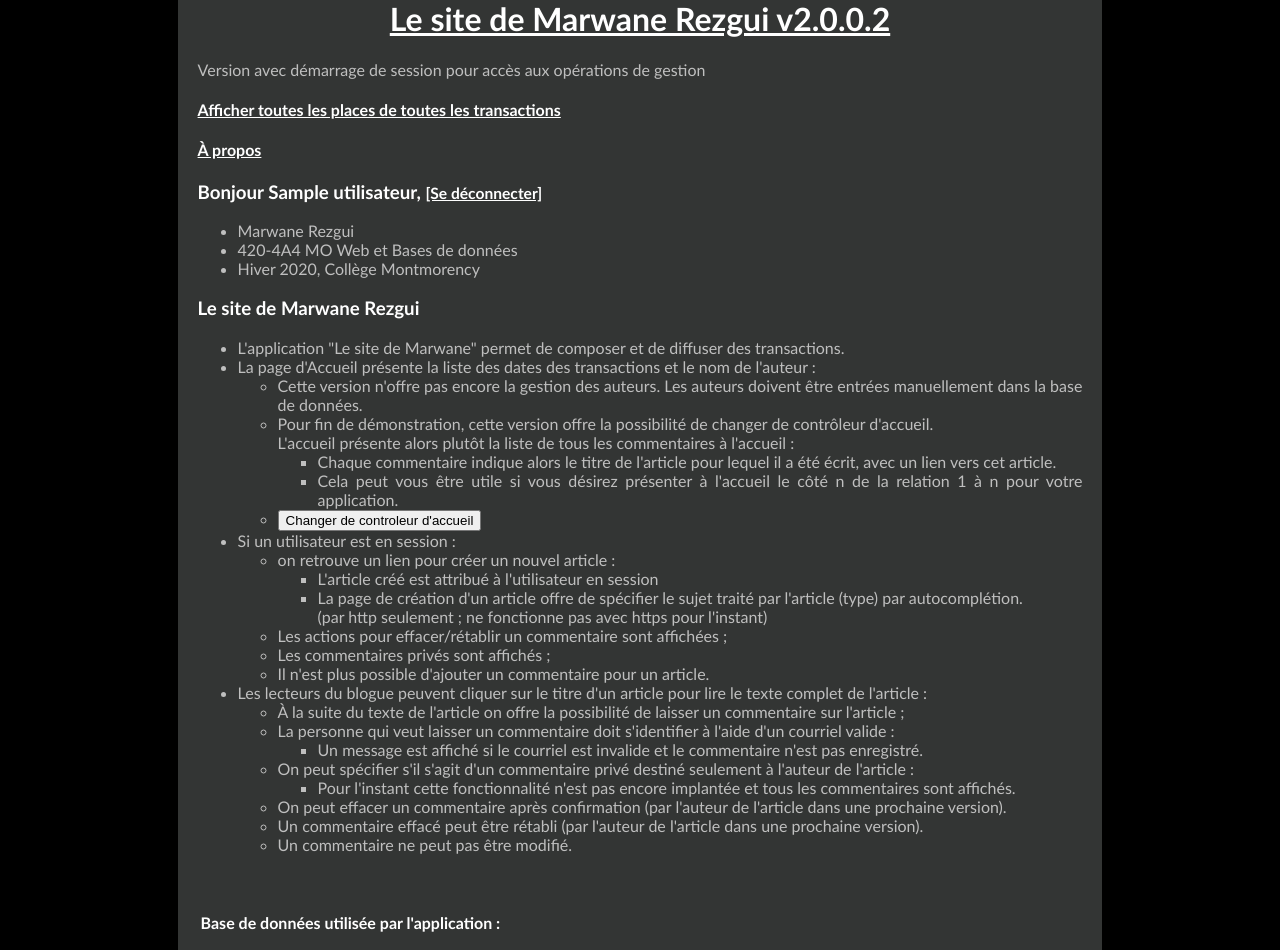
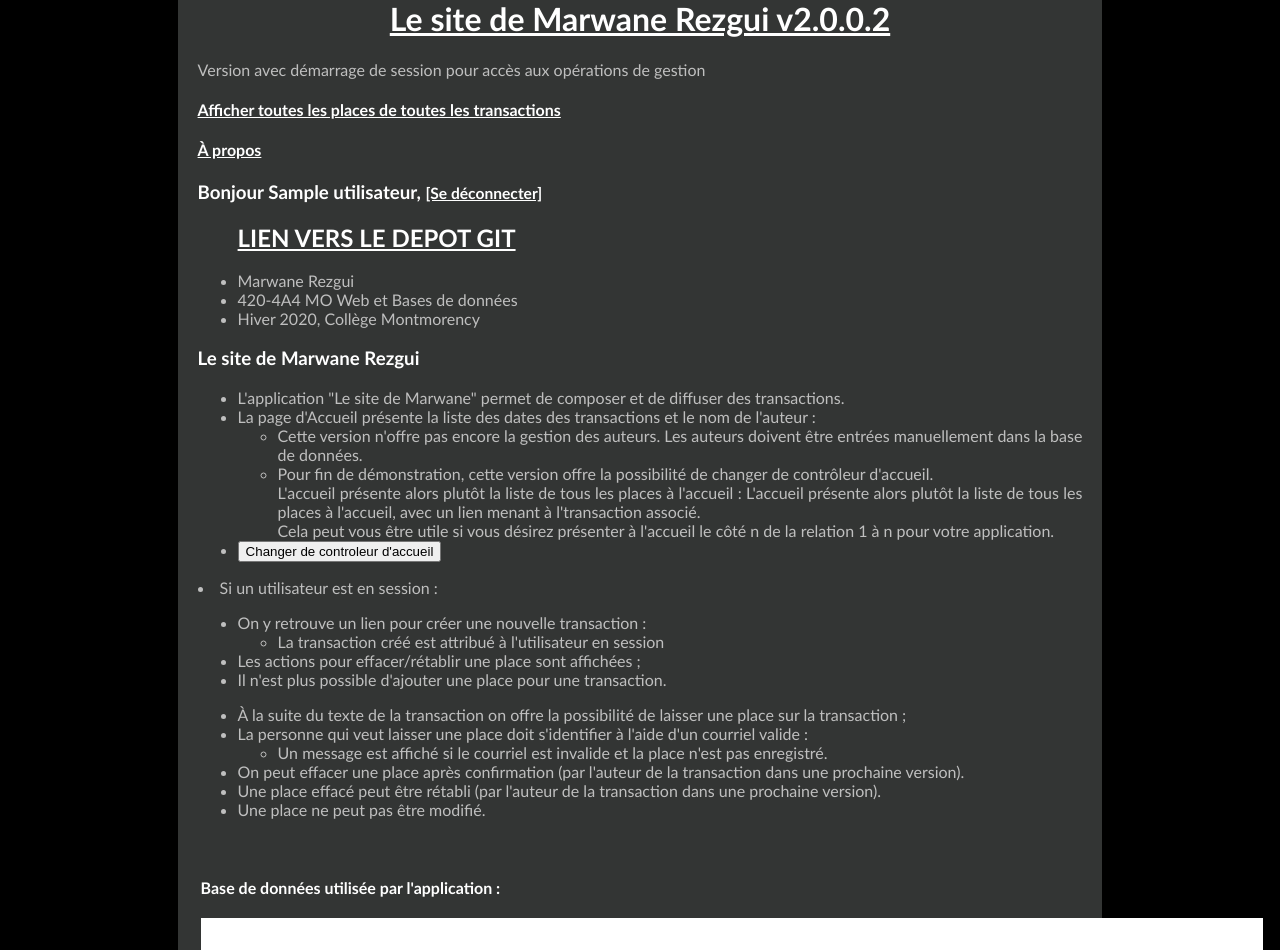
Before and after one commit to marbawws/WEBTP5, a PHP site: template Vue/Apropos/index.php in a window 1280 px wide. Shown: the part 35-985 px from the top of the page. Run offline with PHP 8.4, Linux system fonts and the light colour scheme; the template is opened without the code that fills it: most values are stand-ins (such as "Sample title", 1, 10 or a date in 2020); some libraries are stand-ins or nearby versions.

Commit message:
apropos et lien git finit

```diff
--- a/Vue/Apropos/index.php
+++ b/Vue/Apropos/index.php
@@ -1,6 +1,7 @@
 <?php $titre = 'Le Blogue du prof version 1.0.0.1'; ?>
 
 <ul>
+<h2><a href="https://github.com/marbawws/WEBTP5.git">LIEN VERS LE DEPOT GIT</a></h2>
     <li>Marwane Rezgui</li>
 
     <li>420-4A4 MO Web et Bases de données</li>
@@ -18,67 +19,48 @@
         </li>
         <li>
             Pour fin de démonstration, cette version offre la possibilité de changer de contrôleur d'accueil.<br/>
-            L'accueil présente alors plutôt la liste de tous les commentaires à l'accueil :
-            <ul>
-                <li>
-                    Chaque commentaire indique alors le titre de l'article pour lequel il a été écrit, avec un lien vers cet article.
-                </li>
-                <li>
-                    Cela peut vous être utile si vous désirez présenter à l'accueil le côté n de la relation 1 à n pour votre application.
-                </li>
+            L'accueil présente alors plutôt la liste de tous les places à l'accueil :
+			L'accueil présente alors plutôt la liste de tous les places à l'accueil, avec un lien menant à l'transaction associé.<br/>
+            Cela peut vous être utile si vous désirez présenter à l'accueil le côté n de la relation 1 à n pour votre application.
             </ul>
         </li>
         <li>
-            <form action="<?= $utilisateur != '' ? 'Admin' : ''; ?>commentaires" method="post">
+            <form action="<?= $utilisateur != '' ? 'Admin' : ''; ?>places" method="post">
                 <input type="submit" value="Changer de controleur d'accueil">
             </form>
         </li>
     </ul>
     <li>Si un utilisateur est en session : </li>
     <ul>
-        <li>on retrouve un lien pour créer un nouvel article :
+        <li>On y retrouve un lien pour créer une nouvelle transaction :
             <ul>
                 <li>
-                    L'article créé est attribué à l'utilisateur en session
-                </li>
-                <li>
-                    La page de création d'un article offre de spécifier le sujet traité par
-                    l'article (type) par autocomplétion.<br>(par http seulement ; ne fonctionne pas avec https pour l'instant)
+                    La transaction créé est attribué à l'utilisateur en session
                 </li>
             </ul>
         </li>
         <li>
-            Les actions pour effacer/rétablir un commentaire sont affichées ;
+            Les actions pour effacer/rétablir une place sont affichées ;
         </li>
         <li>
-            Les commentaires privés sont affichés ;
-        </li>
-        <li>
-            Il n'est plus possible d'ajouter un commentaire pour un article.
+            Il n'est plus possible d'ajouter une place pour une transaction.
         </li>
     </ul>
-    <li>Les lecteurs du blogue peuvent cliquer sur le titre d'un
-        article pour lire le texte complet de l'article :<br>
-    </li>
     <ul>
-        <li>À la suite du texte de l'article on offre la possibilité de
-            laisser un commentaire sur l'article ;</li>
-        <li>La personne qui veut laisser un commentaire doit
+        <li>À la suite du texte de la transaction on offre la possibilité de
+            laisser une place sur la transaction ;</li>
+        <li>La personne qui veut laisser une place doit
             s'identifier à l'aide d'un courriel valide :</li>
         <ul>
-            <li>Un message est affiché si le courriel est invalide et le
-                commentaire n'est pas enregistré.<br>
+            <li>Un message est affiché si le courriel est invalide et la
+                place n'est pas enregistré.<br>
             </li>
         </ul>
-        <li>On peut spécifier s'il s'agit d'un commentaire privé destiné
-            seulement à l'auteur de l'article :</li>
         <ul>
-            <li>Pour l'instant cette fonctionnalité n'est pas encore
-                implantée et tous les commentaires sont affichés.</li>
         </ul>
-        <li>On peut effacer un commentaire après confirmation (par l'auteur de l'article dans une prochaine version).</li>
-        <li>Un commentaire effacé peut être rétabli (par l'auteur de l'article dans une prochaine version).</li>
-        <li>Un commentaire ne peut pas être modifié.<br>
+        <li>On peut effacer une place après confirmation (par l'auteur de la transaction dans une prochaine version).</li>
+        <li>Une place effacé peut être rétabli (par l'auteur de la transaction dans une prochaine version).</li>
+        <li>Une place ne peut pas être modifié.<br>
         </li>
     </ul>
 </ul>
@@ -88,17 +70,17 @@
     <tr>
         <td>
             <h4>Base de données utilisée par l'application :</h4>
-            <object data="Contenu/images/Blogue-vers-MVC-v1_1_0_1.svg" type="image/svg+xml" height="500" width="800">
-                <img src="Contenu/images/blogue_phpmyadmin.jpg" alt=""/>
+            <object data="Contenu/images/Blogue-vers-MVC-v1_0_0_0.svg" type="image/svg+xml" height="500" width="800">
+                <img src="Contenu/images/maBD.PNG" alt=""/>
             </object><br/>
         </td>
     </tr>
     <tr>
         <td>
             <h4>Basé sur ce modèle original :</h4>
-            <a href="http://www.databaseanswers.org/data_models/big_data_hadoop/index.htm" >
-                <img src="Contenu/images/data_model.gif" alt=""/><br/>
-                Blog as a "Real Life example :</a>
+            <a href="http://www.databaseanswers.org/data_models/fuel_stock/index.htm" >
+                <img src="Contenu/images/bd_Barry.png" alt=""/><br/>
+                Lien vers la bd :</a>
         </td>
     </tr>
 </table>
```
